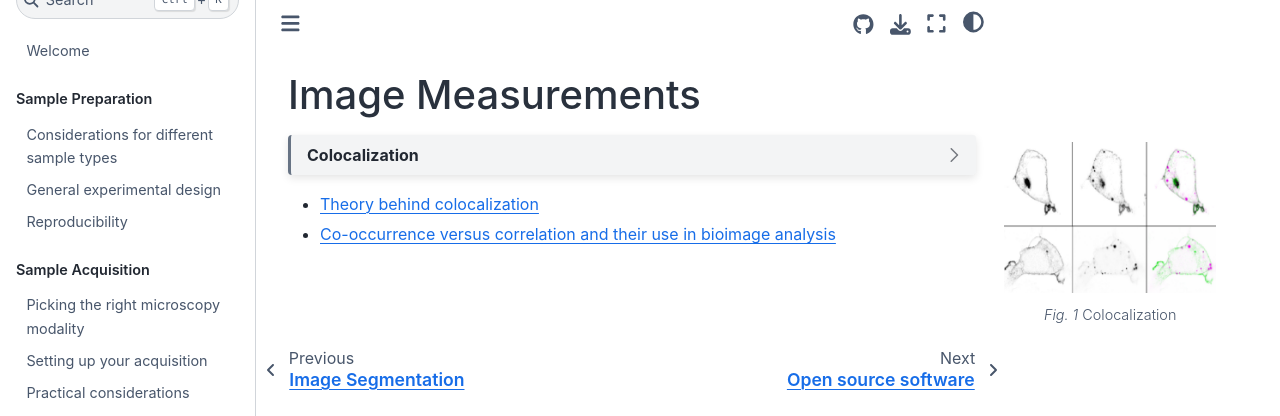
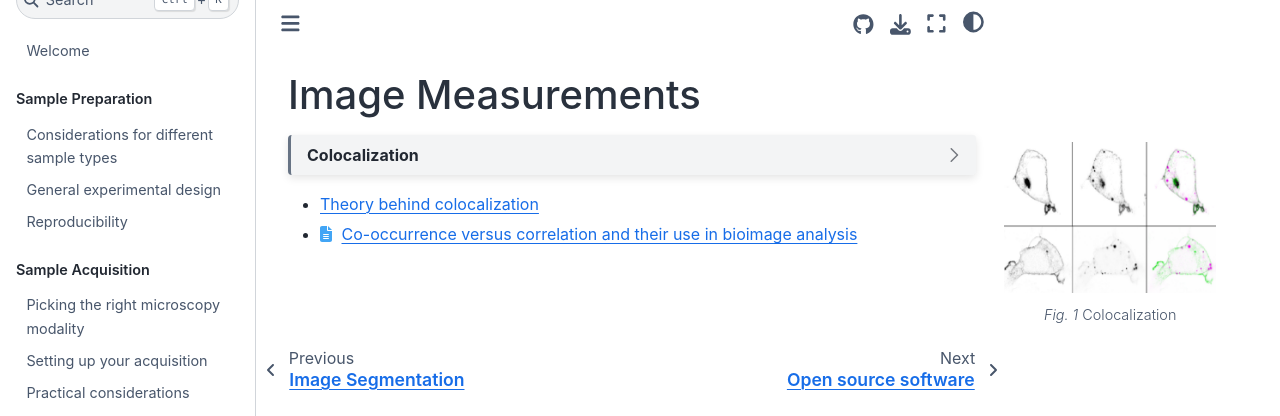
Before and after one commit to bdiazroh/MicroscopyForBeginnersReferenceGuide, a Jupyter Book: the page built from 03_Image_analysis/Image_measurements.md, in a window 1280 px wide. Shown: the top 416 px of the page. Built offline with Jupyter Book 1.0.4 settings and Sphinx 7.4.7 and the Sphinx Book theme 1.1.4, drawn with Linux system fonts in a browser that asks for light colours.

Commit message:
Attempt at using fontawesome icons

```diff
--- a/03_Image_analysis/Image_measurements.md
+++ b/03_Image_analysis/Image_measurements.md
@@ -17,4 +17,4 @@ types of methods that can be used to obtain this measurement.
 
 - [Theory behind colocalization](https://svi.nl/ColocalizationTheory)
 
-- [Co-occurrence versus correlation and their use in bioimage analysis](https://journals.biologists.com/jcs/article/131/3/jcs211847/77151/Image-co-localization-co-occurrence-versus)
+- <i class="fa-solid fa-file-lines" style="color:#42A5F5;margin-right:5px"></i> [Co-occurrence versus correlation and their use in bioimage analysis](https://journals.biologists.com/jcs/article/131/3/jcs211847/77151/Image-co-localization-co-occurrence-versus)
```
